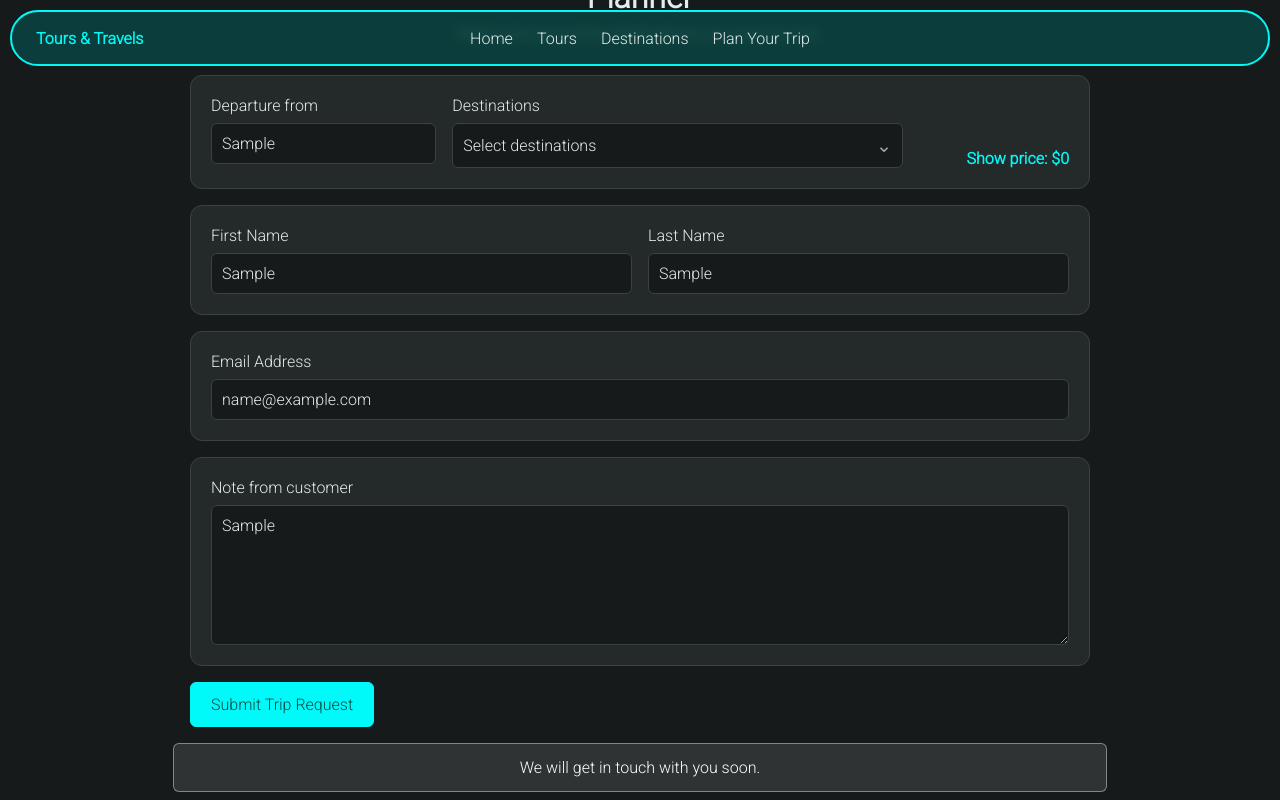
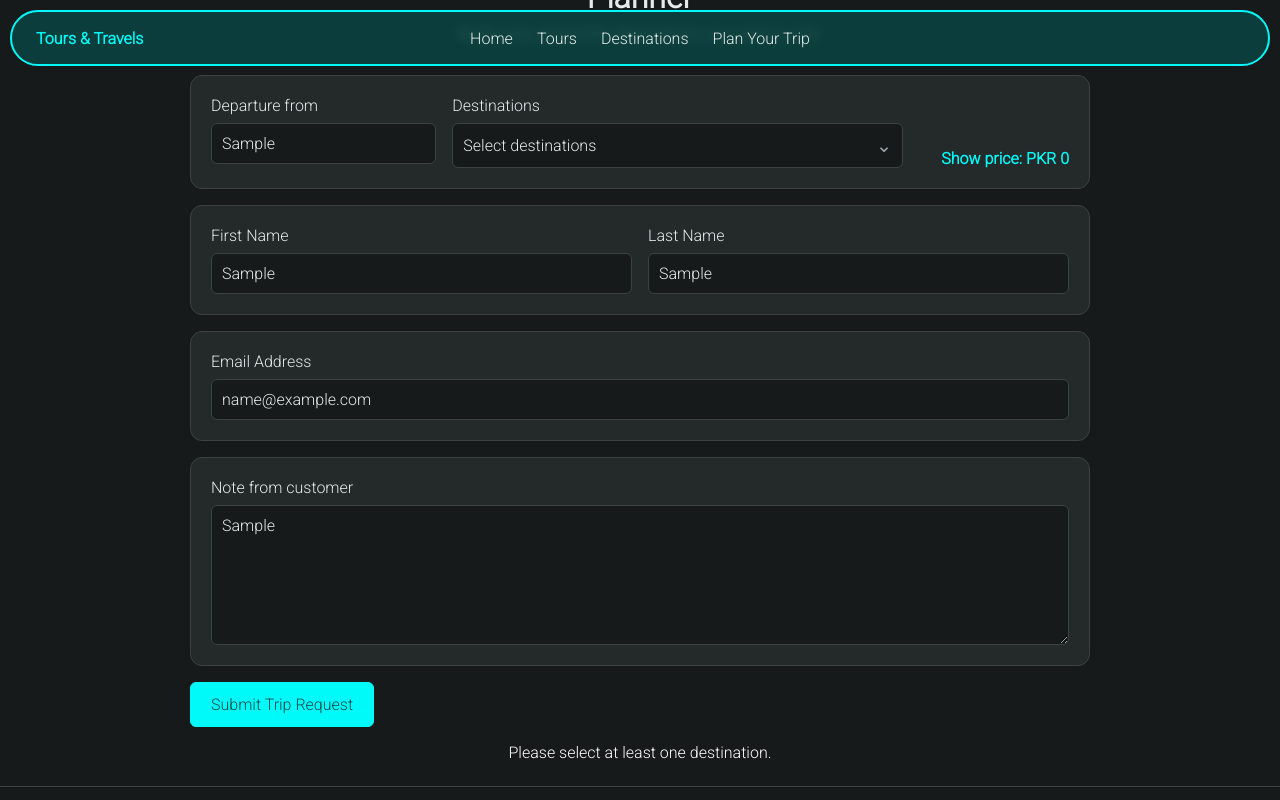
Before and after one commit to cherrycreamsoda/travel-and-tours-app, a React (Create React App) app: page /plan-your-trip in a window 1280 px wide. Both pictures are taken after typing "Sample", "Sample", "Sample", "name@example.com", "Sample" into the empty fields and a click on the button "Submit Trip Request". Shown: the part 110-910 px from the top of the page. Built offline with nearby package versions, Linux system fonts and the light colour scheme.

Commit message:
Enhance CustomerFeedback and PlanYourTrip components: add validation for required fields, display error messages, and improve user feedback experience.

```diff
--- a/src/pages/Home/sections/CustomerFeedback.css
+++ b/src/pages/Home/sections/CustomerFeedback.css
@@ -60,6 +60,11 @@
   background: transparent;
   color: var(--appMutedColor);
   cursor: pointer;
+}
+
+.feedbackValidation {
+  margin: 16px 0 0;
+  color: var(--appInverseText);
 }
 
 .ratingStars button.selectedStar {
--- a/src/pages/Home/sections/CustomerFeedback.jsx
+++ b/src/pages/Home/sections/CustomerFeedback.jsx
@@ -27,6 +27,7 @@ function getTimeAgo(createdAt) {
 
 function CustomerFeedback() {
   const [testimonials, setTestimonials] = useState(testimonialsData);
+  const [feedbackError, setFeedbackError] = useState('');
   const [feedback, setFeedback] = useState({
     feedback: '',
     firstName: '',
@@ -47,6 +48,11 @@ function CustomerFeedback() {
 
   function handleSubmit(event) {
     event.preventDefault();
+    if (!feedback.feedback.trim() || !feedback.firstName.trim() || !feedback.lastName.trim() || !feedback.email.trim() || !feedback.rating) {
+      setFeedbackError('Please complete every field and choose a star rating.');
+      return;
+    }
+
     const submittedFeedback = {
       ...feedback,
       createdAt: new Date().toISOString(),
@@ -57,6 +63,7 @@ function CustomerFeedback() {
       submittedFeedback,
     ]);
     console.log('Customer feedback:', submittedFeedback);
+    setFeedbackError('');
   }
 
   return (
@@ -67,6 +74,7 @@ function CustomerFeedback() {
           Feedback
           <textarea
             name="feedback"
+            required
             value={feedback.feedback}
             onChange={handleChange}
           />
@@ -75,6 +83,7 @@ function CustomerFeedback() {
           First name
           <input
             name="firstName"
+            required
             type="text"
             value={feedback.firstName}
             onChange={handleChange}
@@ -84,6 +93,7 @@ function CustomerFeedback() {
           Last name
           <input
             name="lastName"
+            required
             type="text"
             value={feedback.lastName}
             onChange={handleChange}
@@ -93,6 +103,7 @@ function CustomerFeedback() {
           Email
           <input
             name="email"
+            required
             type="email"
             value={feedback.email}
             onChange={handleChange}
@@ -122,6 +133,9 @@ function CustomerFeedback() {
           Review
         </button>
       </form>
+      {feedbackError && (
+        <p className="feedbackValidation" role="alert">{feedbackError}</p>
+      )}
       <div className="testimonials">
         <h3>Testimonials</h3>
         <div className="testimonialsGrid">
--- a/src/pages/PlanYourTrip/PlanYourTrip.css
+++ b/src/pages/PlanYourTrip/PlanYourTrip.css
@@ -215,6 +215,13 @@
   text-align: center;
 }
 
+.plannerValidation {
+  max-width: 900px;
+  margin: 16px auto 0;
+  color: var(--appInverseText);
+  text-align: center;
+}
+
 @media (max-width: 650px) {
   .plannerRouteBlock,
   .plannerNameBlock {
--- a/src/pages/PlanYourTrip/PlanYourTrip.jsx
+++ b/src/pages/PlanYourTrip/PlanYourTrip.jsx
@@ -6,6 +6,7 @@ function PlanYourTrip() {
   const [selectedDestinations, setSelectedDestinations] = useState([]);
   const [isDestinationMenuOpen, setIsDestinationMenuOpen] = useState(false);
   const [isSubmitted, setIsSubmitted] = useState(false);
+  const [plannerError, setPlannerError] = useState('');
   const destinationDropdownRef = useRef(null);
 
   useEffect(() => {
@@ -38,6 +39,11 @@ function PlanYourTrip() {
 
   function handleSubmit(event) {
     event.preventDefault();
+    if (!selectedDestinations.length) {
+      setPlannerError('Please select at least one destination.');
+      return;
+    }
+
     const formData = new FormData(event.currentTarget);
     const request = {
       departure: formData.get('departure'),
@@ -46,10 +52,11 @@ function PlanYourTrip() {
       email: formData.get('email'),
       note: formData.get('note'),
       destinations: selectedDestinations.map((destination) => destination.name),
-      totalPrice,
+      totalPrice: `PKR ${totalPrice.toLocaleString()}`,
     };
 
     console.log('Trip planning request:', request);
+    setPlannerError('');
     setIsDestinationMenuOpen(false);
     setIsSubmitted(true);
   }
@@ -64,7 +71,7 @@ function PlanYourTrip() {
         <div className="plannerBlock plannerRouteBlock">
           <label>
             Departure from
-            <input name="departure" type="text" />
+            <input name="departure" required type="text" />
           </label>
           <div className="plannerDestinationField">
             <span>Destinations</span>
@@ -94,7 +101,7 @@ function PlanYourTrip() {
                           type="checkbox"
                         />
                         <span>{destination.name}</span>
-                        <strong>${destination.price}</strong>
+                        <strong>PKR {destination.price.toLocaleString()}</strong>
                       </label>
                     );
                   })}
@@ -102,32 +109,35 @@ function PlanYourTrip() {
               )}
             </div>
           </div>
-          <strong className="plannerPrice">Show price: ${totalPrice}</strong>
+          <strong className="plannerPrice">Show price: PKR {totalPrice.toLocaleString()}</strong>
         </div>
         <div className="plannerBlock plannerNameBlock">
           <label>
             First Name
-            <input name="firstName" type="text" />
+            <input name="firstName" required type="text" />
           </label>
           <label>
             Last Name
-            <input name="lastName" type="text" />
+            <input name="lastName" required type="text" />
           </label>
         </div>
         <div className="plannerBlock">
           <label>
             Email Address
-            <input name="email" type="email" />
+            <input name="email" required type="email" />
           </label>
         </div>
         <div className="plannerBlock">
           <label>
             Note from customer
-            <textarea name="note" />
+            <textarea name="note" required />
           </label>
         </div>
         <button className="plannerSubmitButton" type="submit">Submit Trip Request</button>
       </form>
+      {plannerError && (
+        <p className="plannerValidation" role="alert">{plannerError}</p>
+      )}
       {isSubmitted && (
         <p className="plannerConfirmation" role="status">
           We will get in touch with you soon.
```
